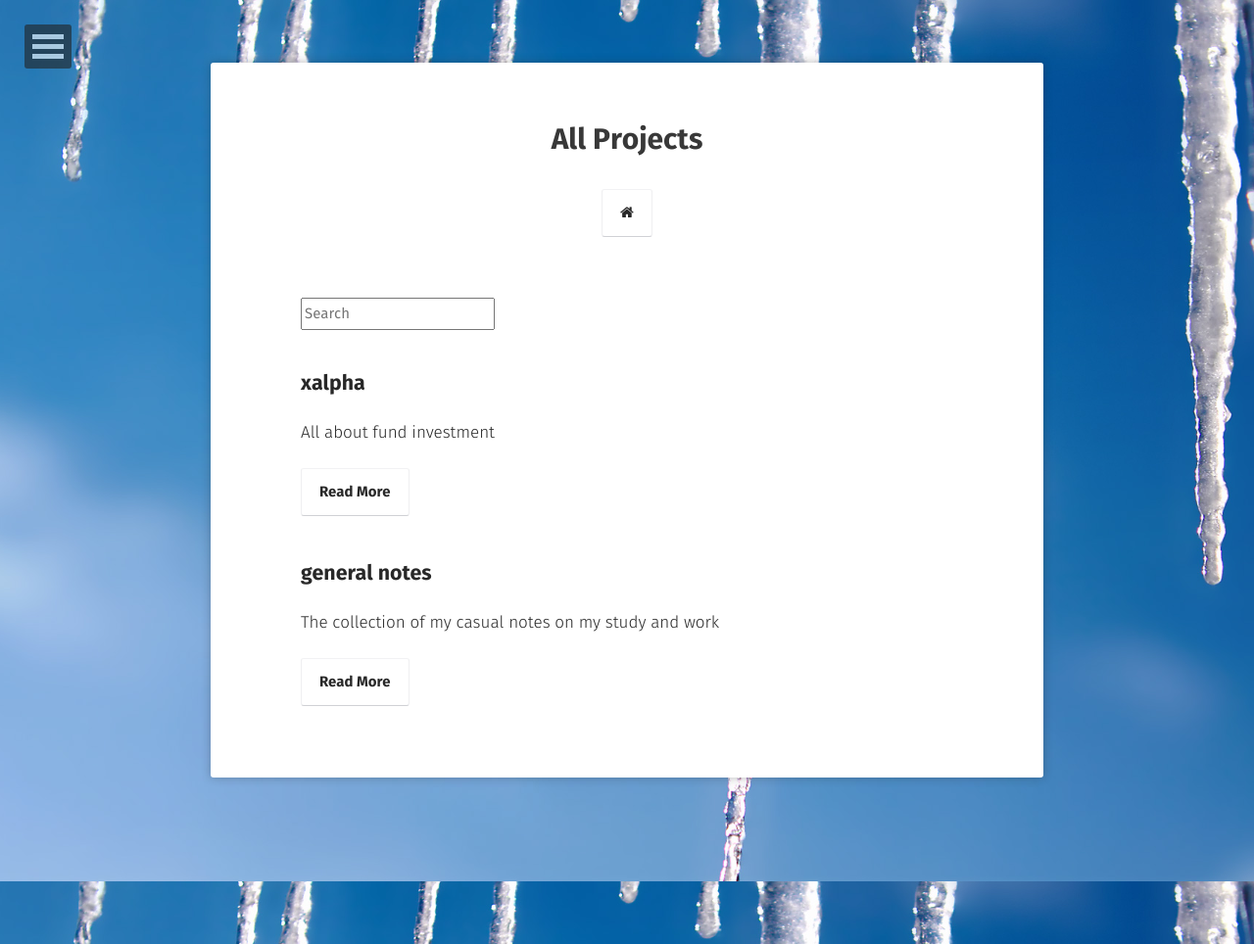
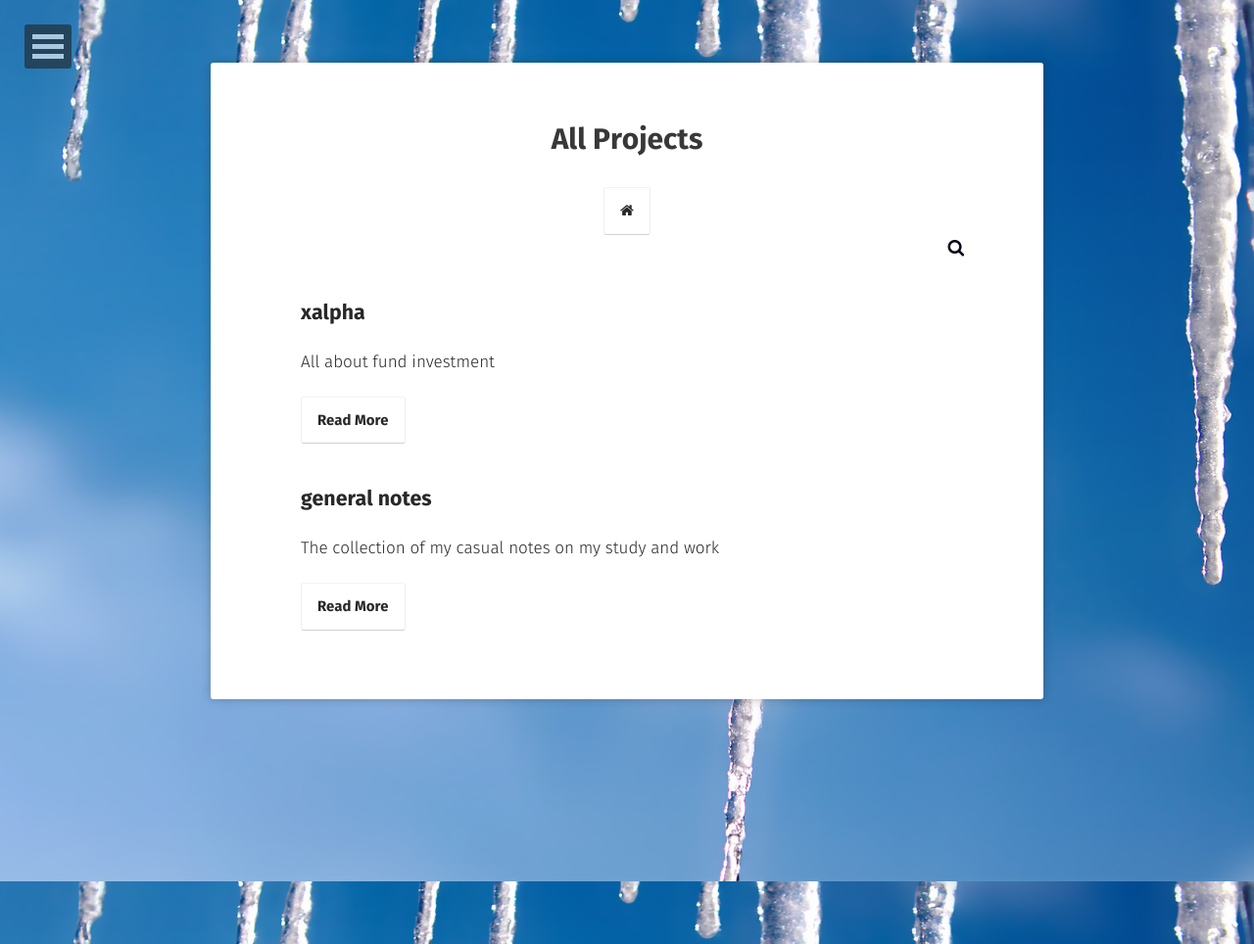
Before and after one commit to refraction-ray/refraction-ray.github.io, a Jekyll site: the page built from projects/index.md, in a window 1280 px wide. Shown: the whole page at 98% size. Built offline with Jekyll 4.4.1, drawn with Linux system fonts in a browser that asks for light colours; some web fonts are replaced.

Commit message:
table and search css

```diff
--- a/_layouts/project.html
+++ b/_layouts/project.html
@@ -17,19 +17,20 @@
             <div class="content">
                 <div class="post-title">
                     <h1>{{ page.title }}</h1>
-                    <a class="btn zoombtn" href="{{site.url}}">
-                        <i class="fa fa-home"></i>
-                    </a>
+                    <div>
+                        <a class="btn zoombtn" href="{{site.url}}">
+                            <i class="fa fa-home"></i>
+                        </a>
+                    </div>
+                    <div style="float:right">
+                      <form class="search" method="GET" action="https://www.google.com/search">
+                            <input type="text" name="as_q"  placeholder="Search">
+                            <input type="hidden" name="as_sitesearch" value="{{ site.url }}">
+                            <i class="fa fa-search"></i>
+                        </form>
+                    </div>
                 </div>
                 <div class="post-list">
-                    <ul>
-                        <li class="wow fadeInLeft" data-wow-duration="1.5s">
-                            <form class="search" method="GET" action="https://www.google.com/search">
-                                <input type="text" name="as_q" class="search-query" placeholder="Search">
-                                <input type="hidden" name="as_sitesearch" value="{{ site.url }}">
-                            </form>
-                        </li>
-                    </ul>
                     {% for post in site.posts %}
                         {% if post.project %}
                     <ul>
--- a/_sass/elements.scss
+++ b/_sass/elements.scss
@@ -1,3 +1,87 @@
+// serach bar
+form.search{
+    position: relative;
+    top: 50%;
+    left: 50%;
+    transform: translate(-50%,-50%);
+    transition: all 1s;
+    width: 50px;
+    height: 22px;
+    background: white;
+    box-sizing: border-box;
+    border-radius: 20px;
+    border: 4px solid white;
+    padding: 5px;
+}
+
+input{
+    position: absolute;
+    top: 0;
+    left: 0;
+    width: 100%;;
+    height: 42.5px;
+    line-height: 30px;
+    outline: 0;
+    border: 0;
+    display: none;
+    font-size: 1em;
+    border-radius: 20px;
+    padding: 0 20px;
+}
+
+.fa.fa-search{
+    box-sizing: border-box;
+    padding: 10px;
+    width: 42.5px;
+    height: 42.5px;
+    position: absolute;
+    top: 0;
+    right: 0;
+    border-radius: 50%;
+    color: #07051a;
+    text-align: center;
+    font-size: 1.2em;
+    transition: all 1s;
+}
+
+form:hover{
+    width: 200px;
+    cursor: pointer;
+}
+
+form:hover input{
+    display: block;
+}
+
+form:hover .fa{
+    background: white;
+    color:  red;
+}
+// table css from github style: https://gist.github.com/andyferra/2554919
+table {
+  padding: 0; }
+  table tr {
+    border-top: 1px solid #cccccc;
+    background-color: white;
+    margin: 0;
+    padding: 0; }
+    table tr:nth-child(2n) {
+      background-color: #f8f8f8; }
+    table tr th {
+      font-weight: bold;
+      border: 1px solid #cccccc;
+      text-align: left;
+      margin: 0;
+      padding: 6px 13px; }
+    table tr td {
+      border: 1px solid #cccccc;
+      text-align: left;
+      margin: 0;
+      padding: 6px 13px; }
+    table tr th :first-child, table tr td :first-child {
+      margin-top: 0; }
+    table tr th :last-child, table tr td :last-child {
+      margin-bottom: 0; }
 // Buttons
 %btnextend {
 	display: inline-block;
@@ -18,9 +102,9 @@
 	@extend %btnextend;
 }
 .btn {
-	padding: 10px 18px;
+	padding: 10px 16px;
 	@include font-rem(14);
-	margin: 4px auto;
+	margin: 2px auto;
 	@extend %btnextend;
 	&.btn-success {
       background-color: $success;
```
Also changed, not shown: _layouts/home.html (+5 -2 lines), _layouts/post-list.html (+13 -10 lines), _posts/2018-11-11-国内网站 IPv6 支持情况.md (+1 -1 lines).
